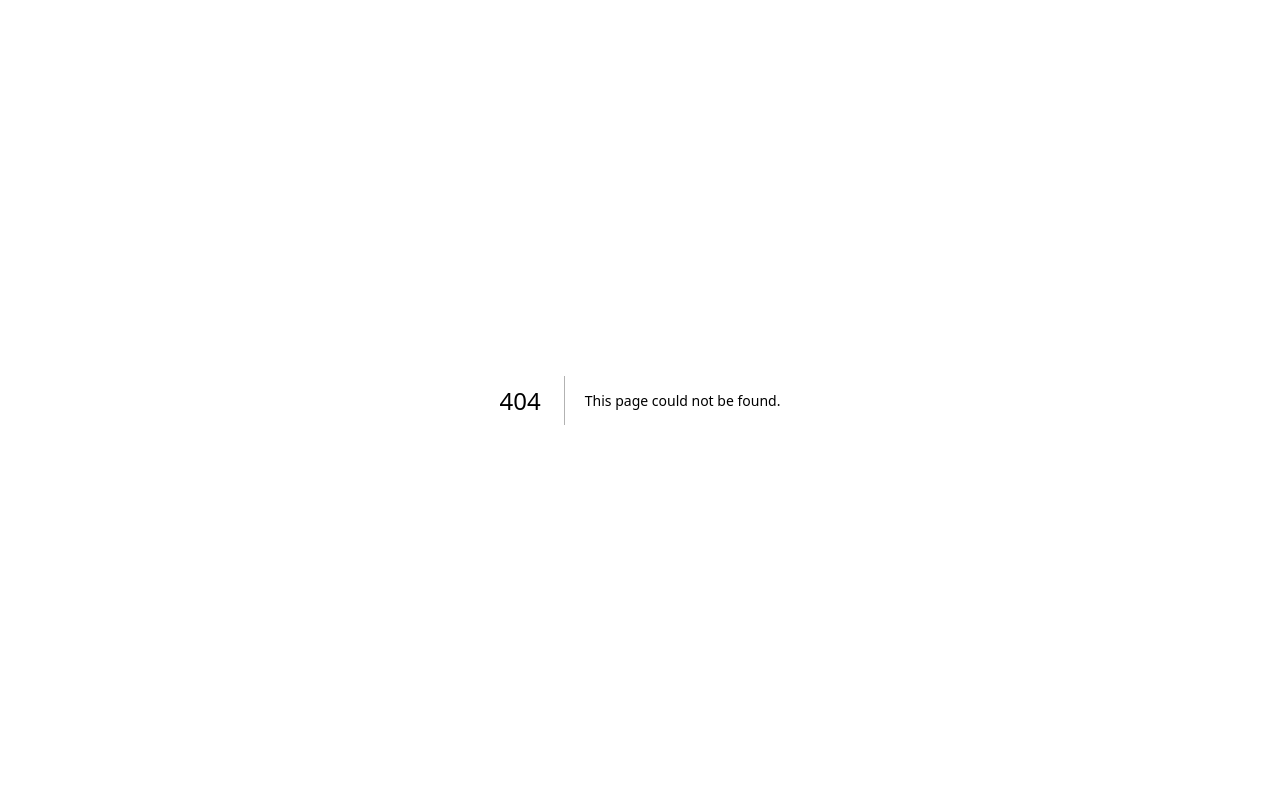
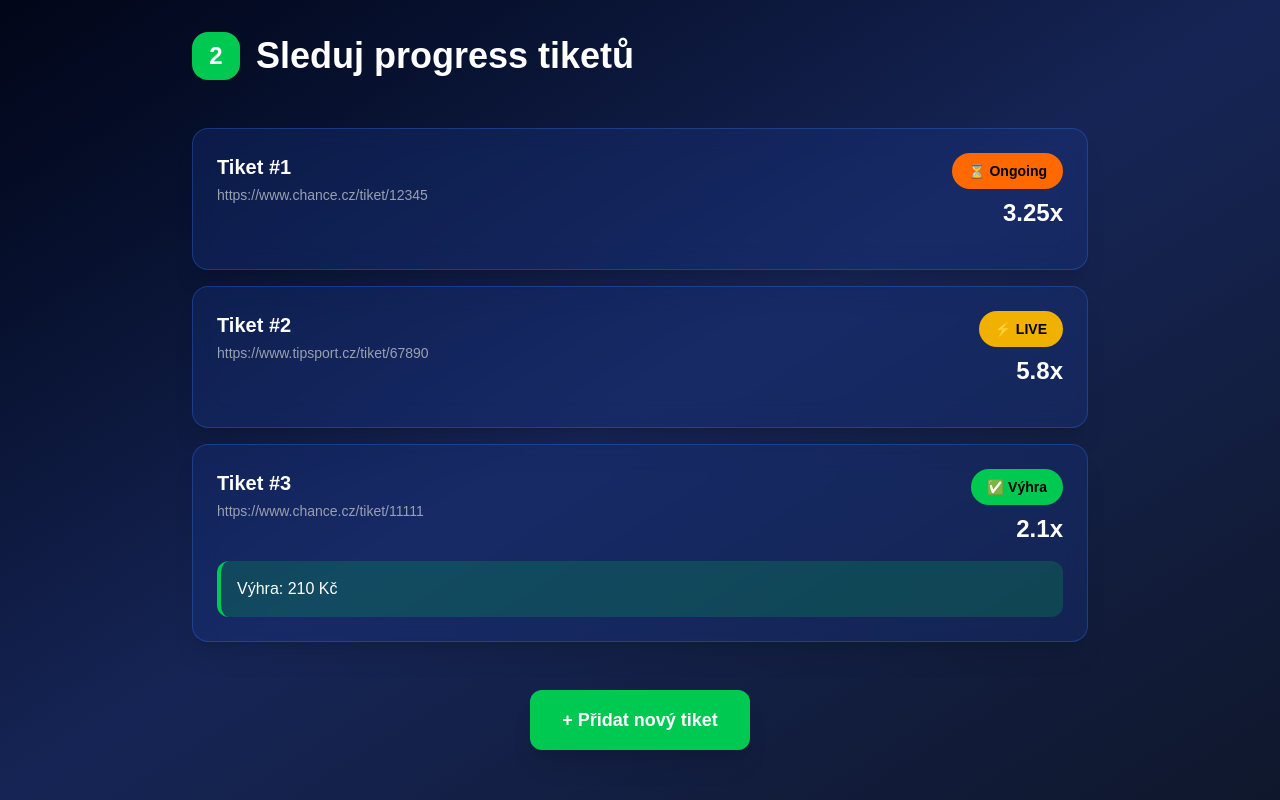
Before and after one commit to Vocetak/TiketLab-web, a Next.js app: page /sleduj-progress in a window 1280 px wide. Before the commit this address had no page. Built offline with nearby package versions, Linux system fonts and the light colour scheme.

Commit message:
přidání stránek

```diff
--- /dev/null
+++ b/app/sleduj-progress/page.tsx
@@ -0,0 +1,59 @@
+export default function SledujProgress() {
+  // Demo data – později z Supabase
+  const tikety = [
+    { id: 1, url: "https://www.chance.cz/tiket/12345", stav: "ongoing", kurz: 3.25, vyhra: null },
+    { id: 2, url: "https://www.tipsport.cz/tiket/67890", stav: "live", kurz: 5.80, vyhra: null },
+    { id: 3, url: "https://www.chance.cz/tiket/11111", stav: "won", kurz: 2.10, vyhra: 210 },
+  ];
+
+  return (
+    <div className="min-h-screen bg-gradient-to-br from-slate-950 via-blue-950 to-slate-900 text-white p-8">
+      <div className="max-w-4xl mx-auto">
+        <div className="flex items-center mb-12">
+          <div className="w-12 h-12 bg-green-500 rounded-2xl flex items-center justify-center mr-4">
+            <span className="text-2xl font-bold">2</span>
+          </div>
+          <h1 className="text-4xl font-bold">Sleduj progress tiketů</h1>
+        </div>
+
+        <div className="grid gap-4">
+          {tikety.map((tiket) => (
+            <div key={tiket.id} className="bg-blue-900/30 backdrop-blur-md p-6 rounded-2xl border border-blue-500/30 shadow-xl hover:shadow-2xl transition-all">
+              <div className="flex justify-between items-start mb-4">
+                <div className="flex-1">
+                  <a href={tiket.url} target="_blank" rel="noopener noreferrer" className="text-xl font-semibold hover:text-cyan-300 transition">
+                    Tiket #{tiket.id}
+                  </a>
+                  <p className="text-sm text-gray-400 mt-1 truncate">{tiket.url}</p>
+                </div>
+                <div className="text-right">
+                  <div className={`px-4 py-2 rounded-full text-sm font-bold ${
+                    tiket.stav === 'won' ? 'bg-green-500 text-black' :
+                    tiket.stav === 'live' ? 'bg-yellow-500 text-black' :
+                    'bg-orange-500 text-black'
+                  }`}>
+                    {tiket.stav === 'won' ? '✅ Výhra' : tiket.stav === 'live' ? '⚡ LIVE' : '⏳ Ongoing'}
+                  </div>
+                  <div className="text-2xl font-bold mt-2">
+                    {tiket.kurz}x
+                  </div>
+                </div>
+              </div>
+              {tiket.vyhra && (
+                <div className="bg-green-500/20 p-4 rounded-xl border-l-4 border-green-500">
+                  <span>Výhra: {tiket.vyhra} Kč</span>
+                </div>
+              )}
+            </div>
+          ))}
+        </div>
+
+        <div className="mt-12 text-center">
+          <button className="bg-green-500 hover:bg-green-600 text-white font-bold py-4 px-8 rounded-xl text-lg shadow-xl transition-all">
+            + Přidat nový tiket
+          </button>
+        </div>
+      </div>
+    </div>
+  );
+}
--- /dev/null
+++ b/app/statistiky/page.tsx
@@ -0,0 +1,28 @@
+export default function Statistiky() {
+  const stats = { tikety: 23, vyhry: 8, prohry: 12, roi: 12.5 };
+
+  return (
+    <div className="min-h-screen bg-gradient-to-br from-slate-950 via-blue-950 to-slate-900 text-white p-8">
+      <div className="max-w-4xl mx-auto">
+        <div className="flex items-center mb-12">
+          <div className="w-12 h-12 bg-purple-500 rounded-2xl flex items-center justify-center mr-4">
+            <span className="text-2xl font-bold">3</span>
+          </div>
+          <h1 className="text-4xl font-bold">Tvoje statistiky</h1>
+        </div>
+        {/* Bilance cards + graf později */}
+        <div className="grid md:grid-cols-2 lg:grid-cols-4 gap-6 mb-12">
+          <div className="bg-gradient-to-br from-green-500/20 to-green-600/20 p-8 rounded-2xl border border-green-400/30 text-center">
+            <div className="text-3xl font-bold text-green-400">{stats.tikety}</div>
+            <div className="text-gray-300">Celkem tiketů</div>
+          </div>
+          <div className="bg-gradient-to-br from-blue-500/20 to-blue-600/20 p-8 rounded-2xl border border-blue-400/30 text-center">
+            <div className="text-3xl font-bold text-blue-400">{stats.vyhry}</div>
+            <div className="text-gray-300">Výhry</div>
+          </div>
+          {/* Další karty podobně */}
+        </div>
+      </div>
+    </div>
+  );
+}
```
